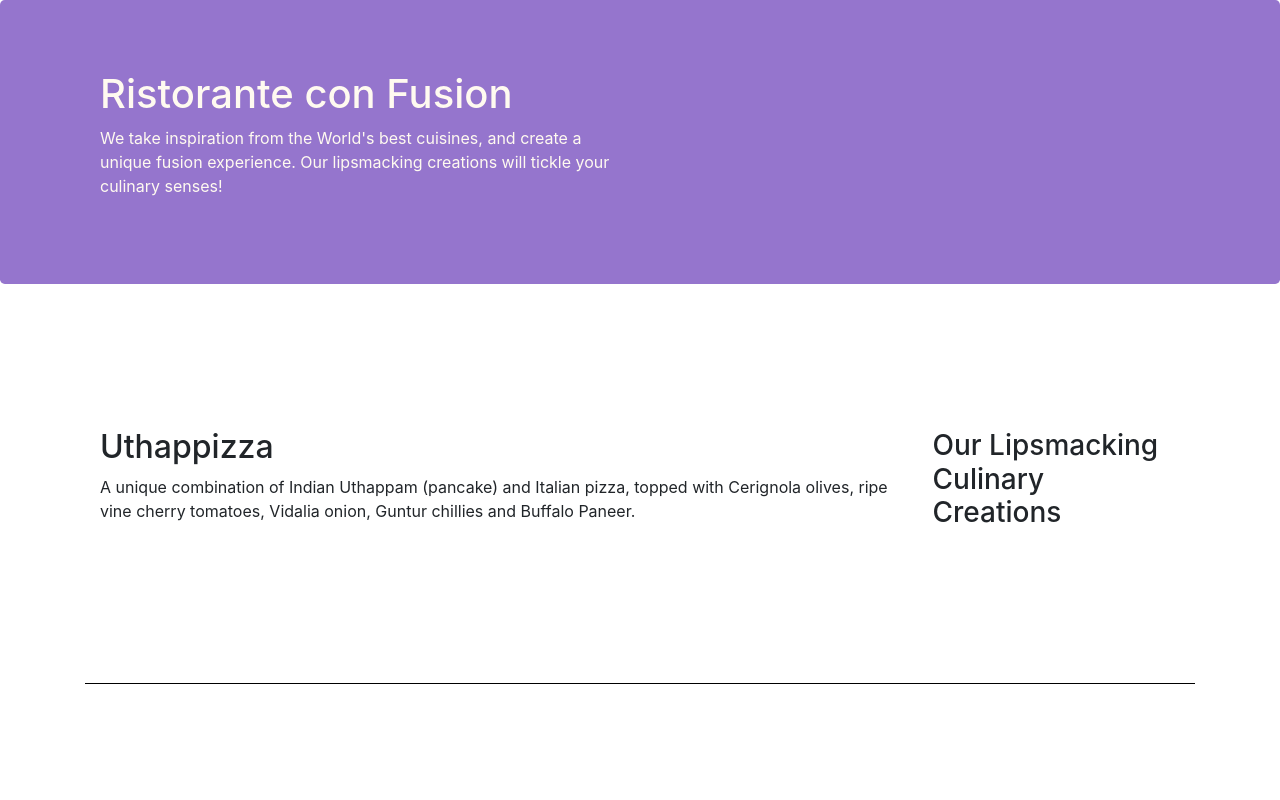
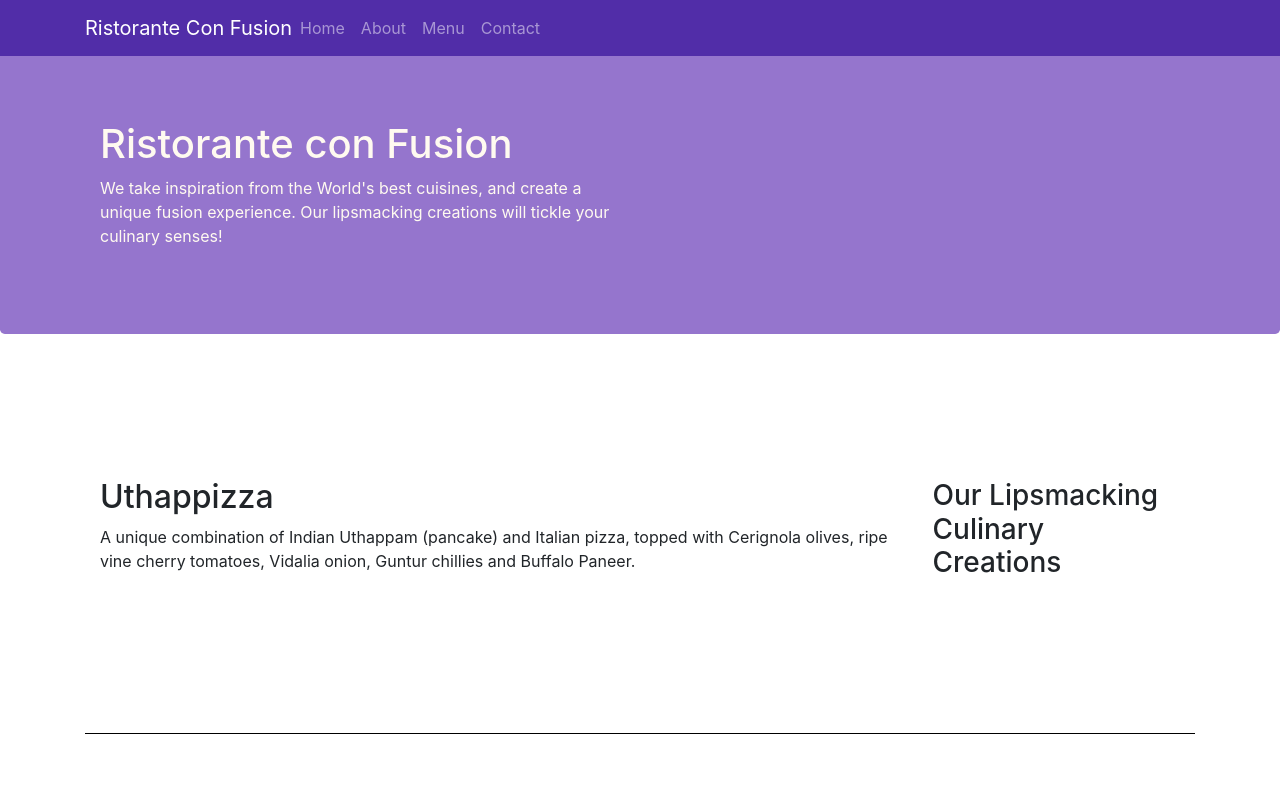
Before and after one commit to developerkshitij2807/bootstrap4, a website: page index.html in a window 1280 px wide. Shown: the top 800 px of the page. Drawn offline with nearby package versions, Linux system fonts and the light colour scheme.

Commit message:
navbar and breadcrumbs

```diff
--- a/css/styles.css
+++ b/css/styles.css
@@ -33,3 +33,12 @@
 .about{
     margin-left: 10px;
 }
+
+body {
+    padding: 50px 0px 0px 0px;
+    z-index: 0;
+}
+
+.navbar-dark{
+    background-color: #512da8;
+}
--- a/index.html
+++ b/index.html
@@ -16,6 +16,24 @@
 </head>
 
 <body>
+    <!--Navigation Bar-->
+    <nav class="navbar navbar-dark  navbar-expand-sm fixed-top">
+        <div class="container">
+            <button class="navbar-toggler" type="button" data-toggle="collapse" data-target="#Navbar">
+                <span class="navbar-toggler-icon"></span>
+            </button>
+            <a class="navbar-brand mr-auto" href="#">Ristorante Con Fusion</a>
+            <div class="collapse navbar-collapse" id="Navbar">
+                <ul class="navbar-nav mr-auto">
+                    <li class-="nav-item active"><a class="nav-link" href="#">Home</a></li>
+                    <li class-="nav-item"><a class="nav-link" href="./aboutus.html">About</a></li>
+                    <li class-="nav-item"><a class="nav-link" href="#">Menu</a></li>
+                    <li class-="nav-item"><a class="nav-link" href="#">Contact</a></li>
+                </ul>
+            </div>
+        </div>
+    </nav>
+
     <header>
         <div class="jumbotron">
             <div class="container">
@@ -72,7 +90,7 @@
                     <h5>Links</h5>
                     <ul class="list-unstyled">
                         <li><a href="#">Home</a></li>
-                        <li><a href="#">About</a></li>
+                        <li><a href="./aboutus.html">About</a></li>
                         <li><a href="#">Menu</a></li>
                         <li><a href="#">Contact</a></li>
                     </ul>
```
Also changed, not shown: aboutus.html (+23 -2 lines).
